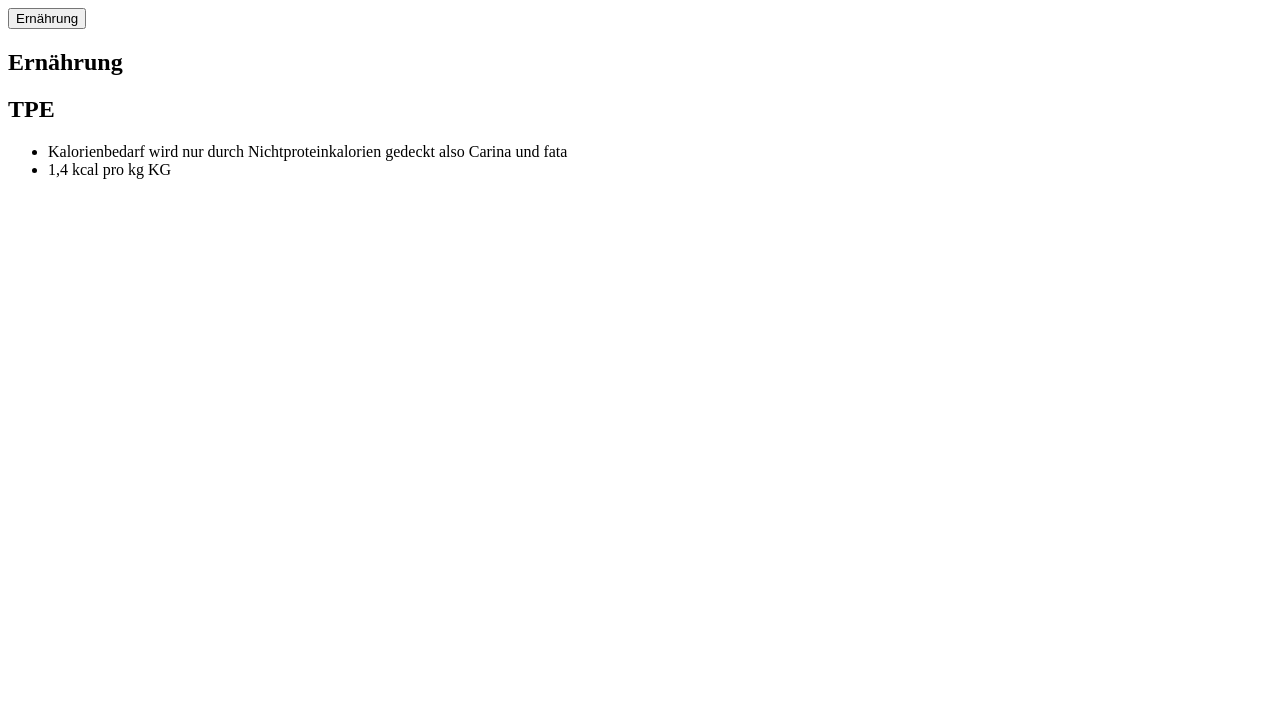
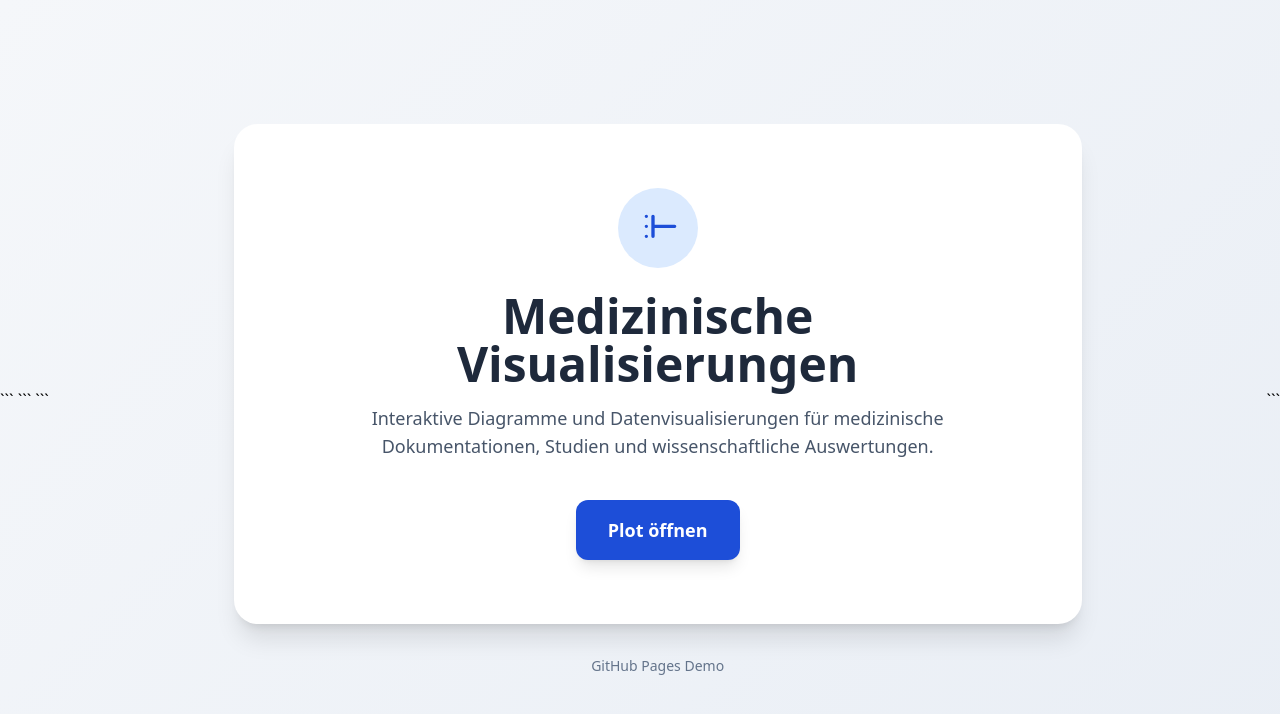
Before and after one commit to pdwise/pdwise.github.io, a plain HTML site: page index.html in a window 1280 px wide. Drawn offline with nearby package versions, Linux system fonts and the light colour scheme.

Commit message:
Update index.html

````diff
--- a/index.html
+++ b/index.html
@@ -1,25 +1,69 @@
-<nav>
-    <button onclick="showSection('ernaehrung')">
-        Ernährung
-    </button>
-</nav>
+<!DOCTYPE html>
 
-<section id="ernaehrung">
-    <h1>Ernährung</h1>
+<html lang="de">
+<head>
+    <meta charset="UTF-8">
+    <meta name="viewport" content="width=device-width, initial-scale=1.0">
+    <title>Medizinische Visualisierungen</title>
 
-    <h2>TPE</h2>
-    <ul>
-        <li>Kalorienbedarf wird nur durch Nichtproteinkalorien gedeckt also Carina und fata</li>
-        <li>1,4 kcal pro kg KG</li>
-    </ul>
-</section>
+```
+<script src="https://cdn.tailwindcss.com"></script>
 
-<script>
-function showSection(id) {
-    document.querySelectorAll('section').forEach(section => {
-        section.style.display = 'none';
-    });
+<style>
+    body {
+        background: linear-gradient(135deg, #f5f7fa 0%, #e9eef5 100%);
+    }
+</style>
+```
 
-    document.getElementById(id).style.display = 'block';
-}
-</script>
+</head>
+
+<body class="min-h-screen flex items-center justify-center">
+
+```
+<main class="max-w-4xl mx-auto px-6">
+
+    <div class="bg-white rounded-3xl shadow-xl p-10 md:p-16 text-center">
+
+        <div class="inline-flex items-center justify-center w-20 h-20 rounded-full bg-blue-100 mb-6">
+            <svg xmlns="http://www.w3.org/2000/svg"
+                 class="w-10 h-10 text-blue-700"
+                 fill="none"
+                 viewBox="0 0 24 24"
+                 stroke="currentColor">
+                <path stroke-linecap="round"
+                      stroke-linejoin="round"
+                      stroke-width="2"
+                      d="M9 17v-6h13M9 5v6h13M5 5h.01M5 11h.01M5 17h.01"/>
+            </svg>
+        </div>
+
+        <h1 class="text-4xl md:text-5xl font-bold text-slate-800 mb-4">
+            Medizinische Visualisierungen
+        </h1>
+
+        <p class="text-lg text-slate-600 max-w-2xl mx-auto mb-10">
+            Interaktive Diagramme und Datenvisualisierungen für medizinische
+            Dokumentationen, Studien und wissenschaftliche Auswertungen.
+        </p>
+
+        <a href="nachmache.html"
+           class="inline-flex items-center px-8 py-4 rounded-xl
+                  bg-blue-700 hover:bg-blue-800
+                  text-white text-lg font-semibold
+                  shadow-lg transition duration-200">
+
+            Plot öffnen
+        </a>
+
+    </div>
+
+    <footer class="text-center text-slate-500 text-sm mt-8">
+        GitHub Pages Demo
+    </footer>
+
+</main>
+```
+
+</body>
+</html>
````
